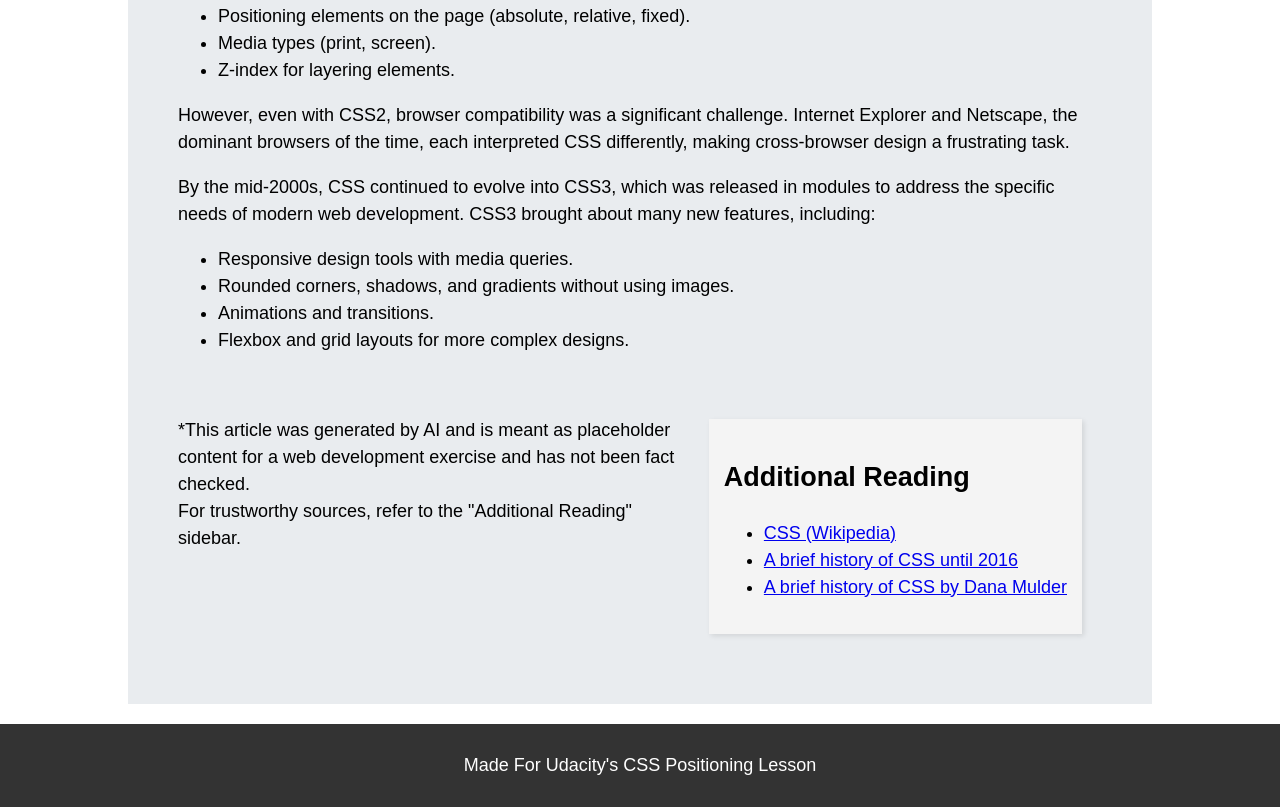
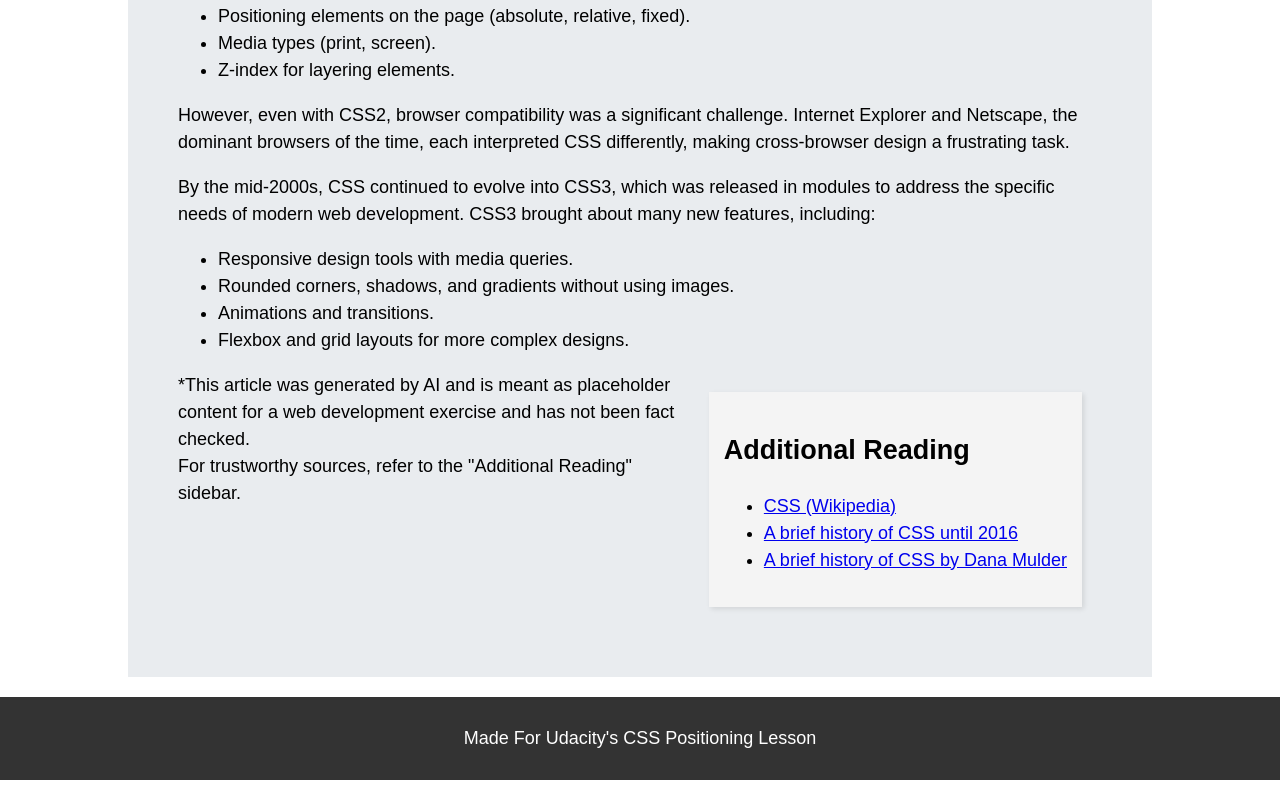
Before and after one commit to JavierDSaavedraM/desarrollo-web-repo, a plain HTML site: page segundoParcial/M3S3/index.html in a window 1280 px wide. Shown: the part 1033-1840 px from the top of the page. After the commit the page ends 1813 px from the top, so only its background shows below. Drawn offline with Linux system fonts and the light colour scheme.

Commit message:
Update index.html

```diff
--- a/segundoParcial/M3S3/index.html
+++ b/segundoParcial/M3S3/index.html
@@ -79,24 +79,23 @@
           <li>Flexbox and grid layouts for more complex designs.</li>
         </ul>
 
-        <!-- Hint: The element below, with the class "sidebar" needs to be moved. -->
-        <br>
+        <div class="clearfix">
           <aside class="sidebar">
             <h2>Additional Reading</h2>
             <ul>
-            <li> <a href="https://en.wikipedia.org/wiki/CSS" target="_blank" >CSS (Wikipedia)</a ></li>
-            <li> <a href="https://www.w3.org/Style/CSS20/history.html" target="_blank" >A brief history of CSS until 2016</a > </li>
-            <li> <a href="https://medium.com/@danamulder/a-brief-history-of-css-d27986eebc86" target="_blank" >A brief history of CSS by Dana Mulder</a > </li>
+              <li> <a href="https://en.wikipedia.org/wiki/CSS" target="_blank">CSS (Wikipedia)</a></li>
+              <li> <a href="https://www.w3.org/Style/CSS20/history.html" target="_blank">A brief history of CSS until 2016</a> </li>
+              <li> <a href="https://medium.com/@danamulder/a-brief-history-of-css-d27986eebc86" target="_blank">A brief history of CSS by Dana Mulder</a> </li>
             </ul>
           </aside>
-
           <footer class="article-footer">
             <p>
               *This article was generated by AI and is meant as placeholder
               content for a web development exercise and has not been fact
-            checked.<br /> For trustworthy sources, refer to the "Additional Reading" sidebar.
+              checked.<br/> For trustworthy sources, refer to the "Additional Reading" sidebar.
             </p>
           </footer>
+        </div>
       </article>
     </main>
 
```
Lines whose indentation alone changed are shown as unchanged.
